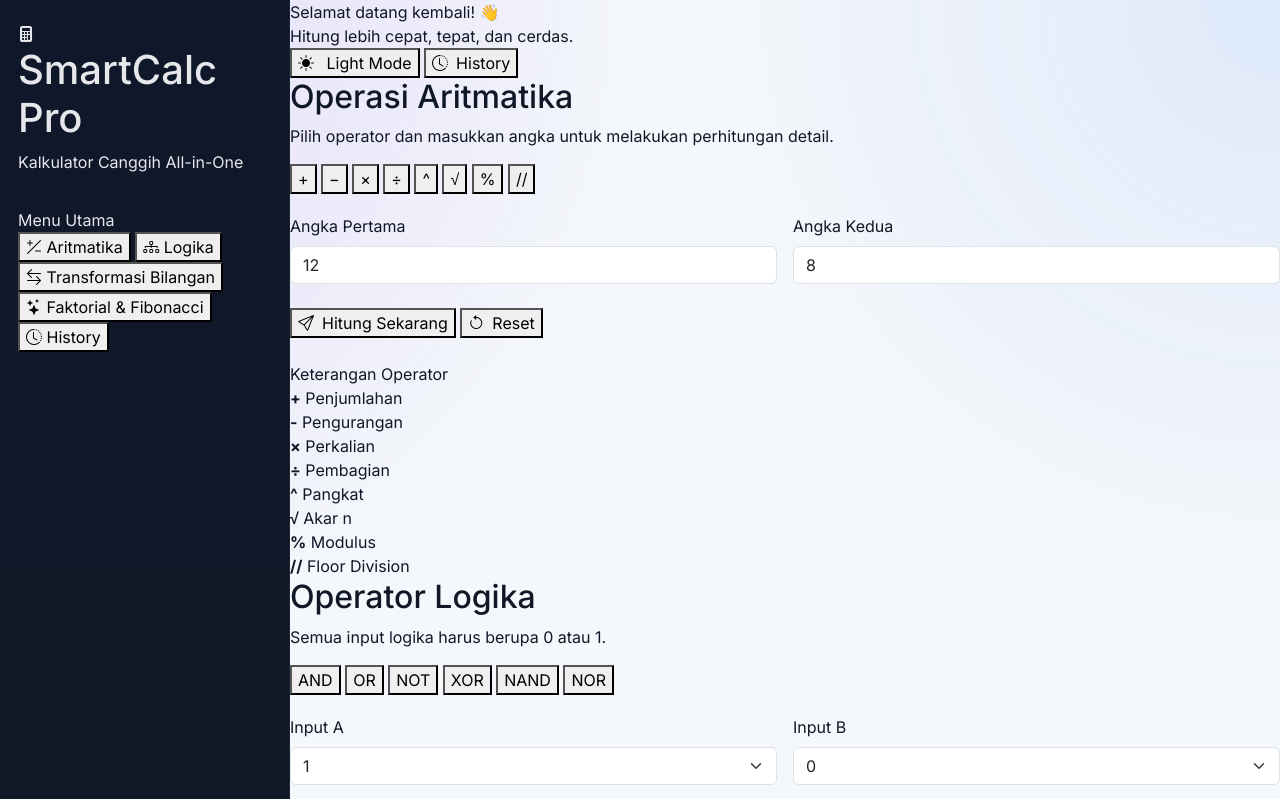
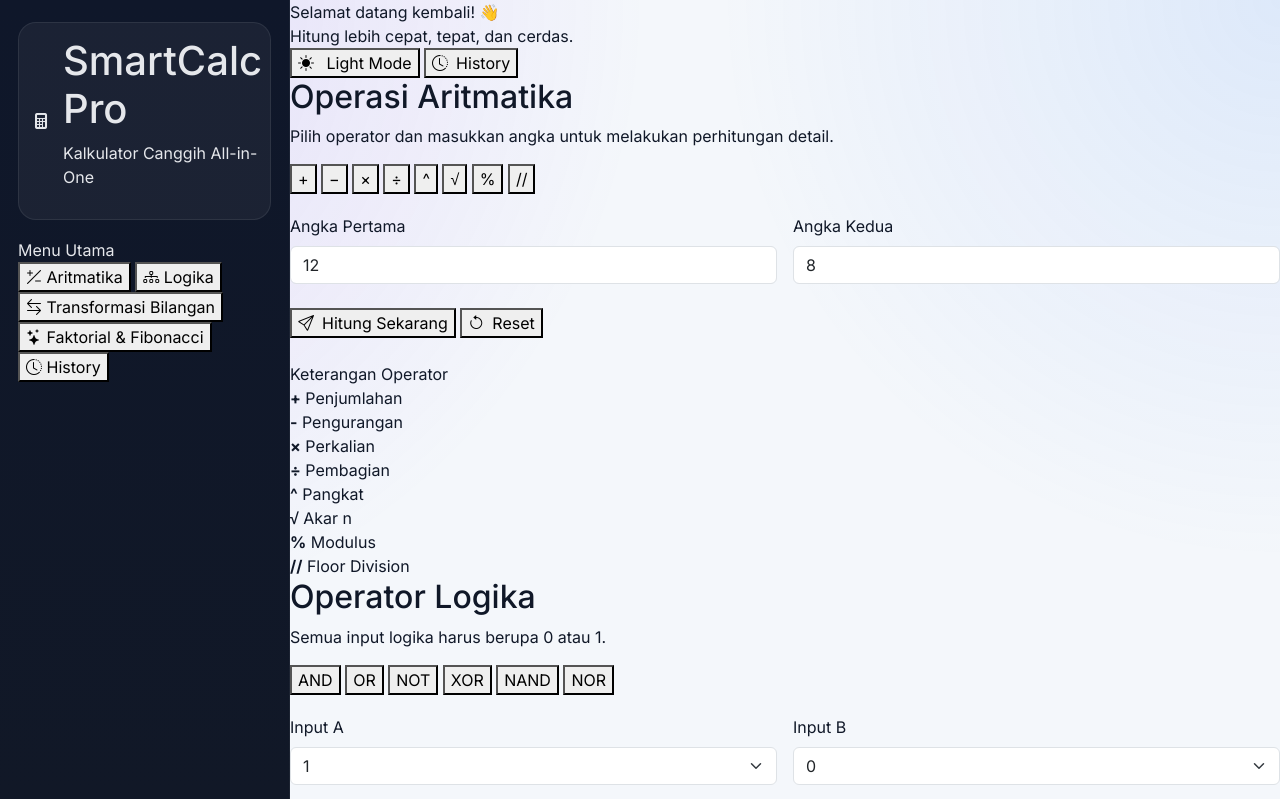
Before and after one commit to dodi397/Kalkulator-Canggih, a Flask app: page / in a window 1280 px wide. Shown: the top 799 px of the page. Run offline with Flask 3, Linux system fonts and the light colour scheme.

Commit message:
Menambahkan styling kartu branding untuk menampilkan ikon dan nama aplikasi dengan tata letak horizontal,sudut membulat,dan tampilan semi transparan

```diff
--- a/static/css/style.css
+++ b/static/css/style.css
@@ -62,3 +62,13 @@ body {
   height: 100vh;
   border-right: 1px solid rgba(255,255,255,0.05);
 }
+
+.brand-card {
+  display: flex;
+  gap: 14px;
+  align-items: center;
+  padding: 14px;
+  border-radius: 18px;
+  background: rgba(255,255,255,0.05);
+  border: 1px solid rgba(255,255,255,0.08);
+}
```
